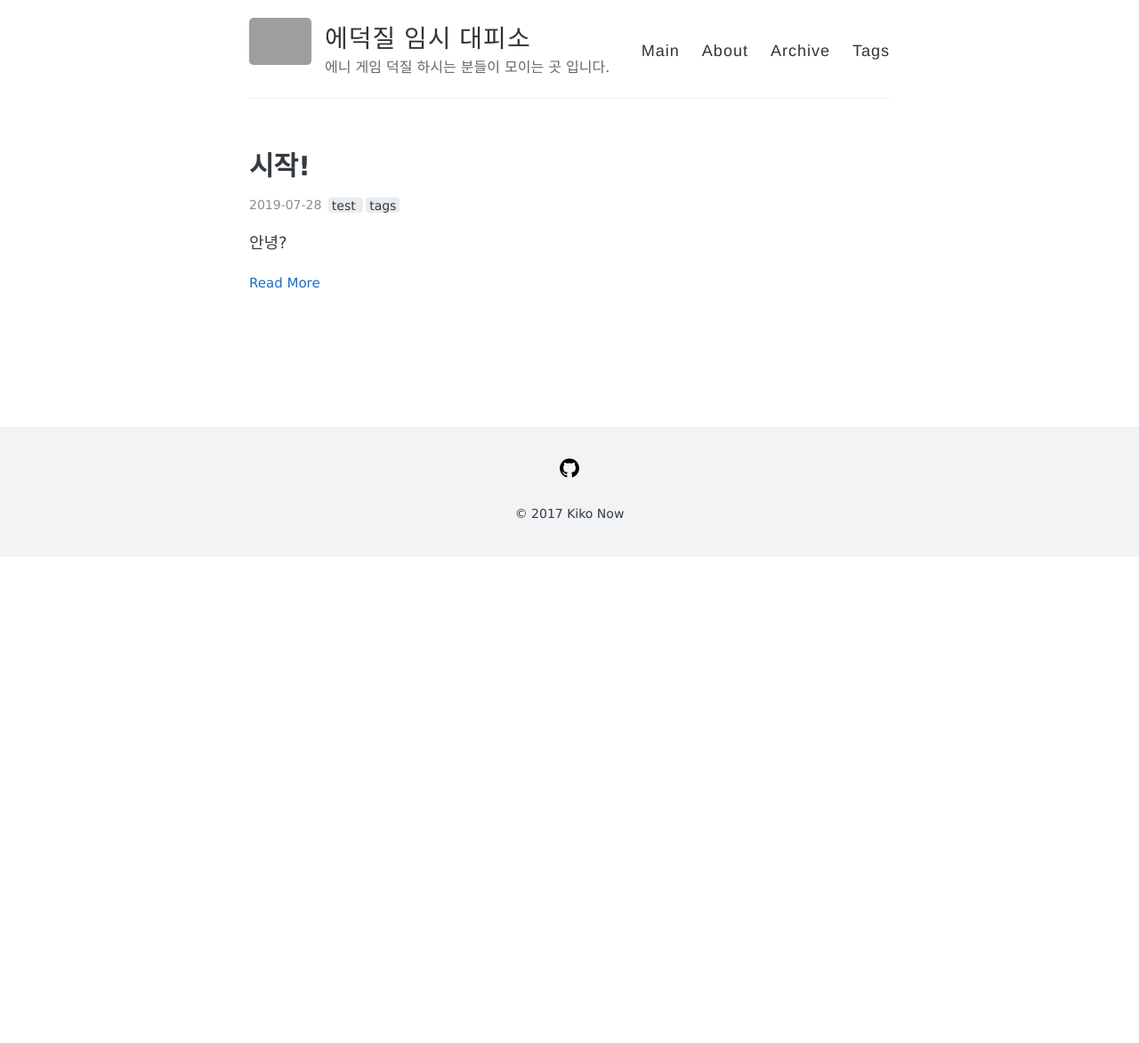
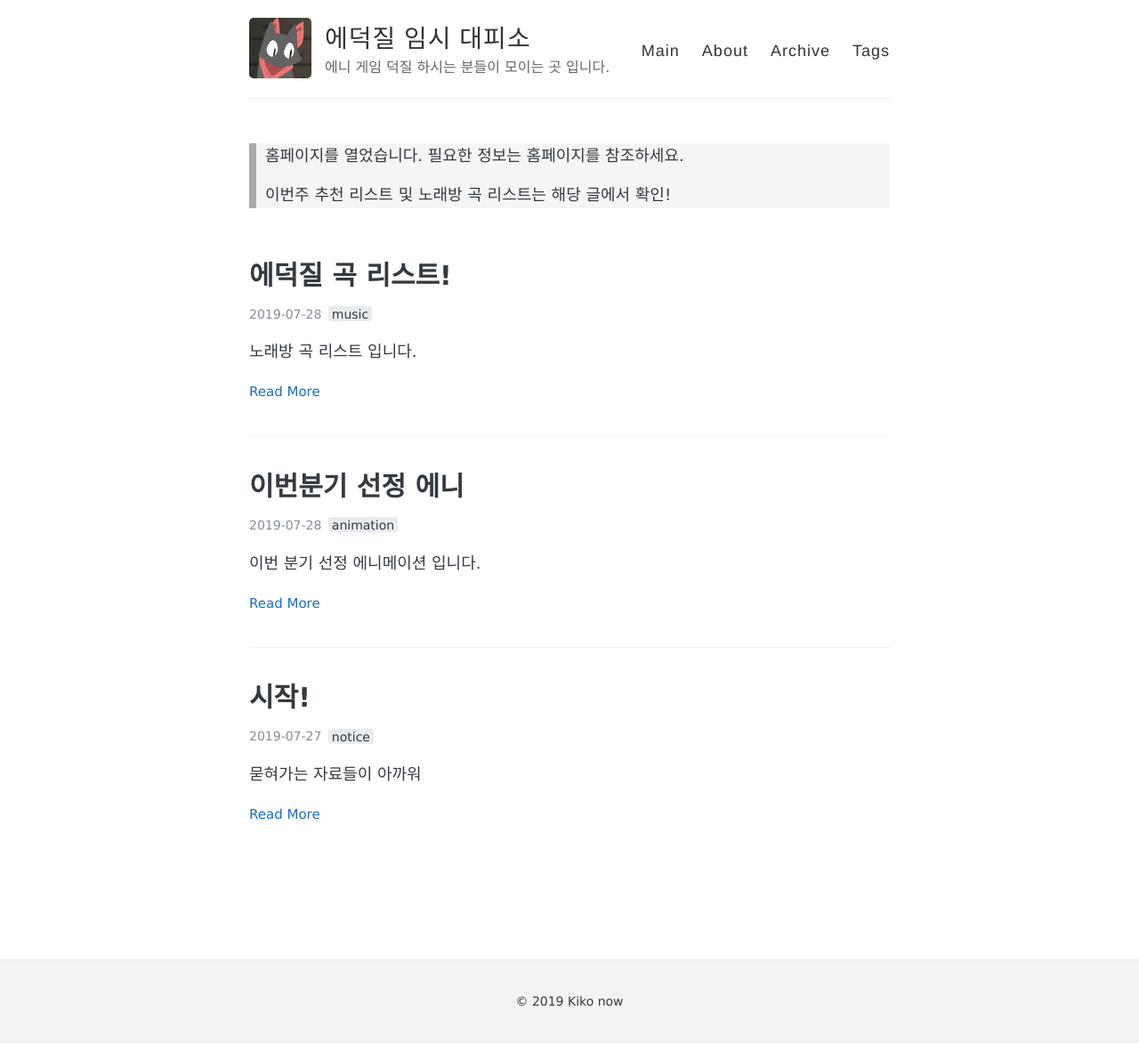
Before and after one commit to neko-agdg/neko-agdg.github.io, a Jekyll site: the page built from index.html, in a window 1280 px wide. Shown: the whole page at 89% size. Built offline with Jekyll 4.4.1, drawn with Linux system fonts in a browser that asks for light colours; the list of posts is cut into pages by our own code; before the commit the page ends 900 px from its top, so only the background shows below that; grey boxes are pictures that could not be loaded.

Commit message:
update contents

```diff
--- a/_config.yml
+++ b/_config.yml
@@ -13,7 +13,7 @@ description: 에니 게임 덕질 하시는 분들이 모이는 곳 입니다.
 #
 
 # URL of your avatar or profile pic (you could use your GitHub profile pic)
-avatar: https://raw.githubusercontent.com/TurboCE/agdg.github.io/master/images/avatar.png
+avatar: https://raw.githubusercontent.com/neko-agdg/neko-agdg.github.io/master/images/avatar.png
 
 
 # Tabs in header. There are 'Blog', 'About', 'Archive', 'Tags'
@@ -39,7 +39,7 @@ footer-links:
   email:
   facebook:
   flickr:
-  github: TurboCE/agdg.github.io
+  github:
   googleplus: # anything in your profile username that comes after plus.google.com/
   instagram:
   linkedin:
@@ -51,7 +51,7 @@ footer-links:
   youtube: # channel/<your_long_string> or user/<user-name>
 
 # Text under the icons in footer
-footer-text: © 2017 Kiko Now
+footer-text: © 2019 Kiko now
 
 # Enter your Disqus shortname (not your username) to enable commenting on posts
 # You can find your shortname on the Settings page of your Disqus account
--- a/_includes/footer.html
+++ b/_includes/footer.html
@@ -1,5 +1,4 @@
 {% include svg-icons.html %}
-
 {% if site.footer-text %}
 <p>{{ site.footer-text }}</p>
 {% endif %}
--- /dev/null
+++ b/_includes/notice.html
@@ -0,0 +1,14 @@
+<style>
+#site-notice{background-color:#F5F5F5; border-left:8px solid #AAAAAA; border-right:0px solid #333333;}
+</style>
+
+<div class="wrapper-masthead">
+  <div class="container">
+      <div class="container" id="site-notice">
+	      <p>
+		<p>홈페이지를 열었습니다. 필요한 정보는 홈페이지를 참조하세요.</p>
+		<p>이번주 추천 리스트 및 노래방 곡 리스트는 해당 글에서 확인!</p>
+	      </p>
+      </div>
+  </div>
+</div>
--- a/_layouts/default.html
+++ b/_layouts/default.html
@@ -3,7 +3,7 @@
   {% include head.html %}
   <body>
     {% include nav.html %}
-
+    {% include notice.html %}
     <div id="main" role="main" class="container">
       {{ content }}
     </div>
--- /dev/null
+++ b/_posts/2019-07-27-first.md
@@ -0,0 +1,16 @@
+---
+layout: post
+title: 시작!
+tags:
+  - notice
+---
+
+
+
+묻혀가는 자료들이 아까워
+
+홈페이지를 개설하였습니다.
+
+간단하게 만든다고 github을 이용했는데, 디자인은 추후 고민하고자 ...
+
+욕심 있으신분, 재능기부 받습니다!
--- /dev/null
+++ b/_posts/2019-07-28-ani.md
@@ -0,0 +1,28 @@
+---
+layout: post
+title: 이번분기 선정 에니
+tags:
+  - animation
+---
+
+이번 분기 선정 에니메이션 입니다.
+
+
+ -- 전 몇개 하차 했어요 by 방짱
+
+
+
+|:---:|:---:|:---:|:---:|
+|요일|제목|링크|의견|
+|月|흔해빠진 직업으로 세계최강 |[link](https://www.youtube.com/watch?v=IPeVWN4ldZ0)| o |
+|月|귀여운 변태라도 좋아해주실 수 있나요 |[link](https://www.youtube.com/watch?v=R9PuQBpubh4)| - |
+|水|덤벨 몇 킬로까지 들 수 있어 |[link](https://www.youtube.com/watch?v=YKidwwizejk)| |
+|木|마왕님, 리트라이!|[]() ||
+|木|우리 딸을 위해서라면 나는 마왕도 쓰러뜨릴 수 있을지 몰라|[link](https://www.youtube.com/watch?v=jzbHudt7Xm4) | !! |
+|金|어떤 과학의 일방통행|[link](https://www.youtube.com/watch?v=533WDCgOZeM) | o |
+|土|일반 공격이 전체 공격에 2회 공격인 엄마는 좋아하세요|[link](https://www.youtube.com/watch?v=ndDZWHYc8xg) | - |
+|土|거친 계절의 처녀들이여| [link](https://www.youtube.com/watch?v=ibXA2mCTpDQ) | - |
+|土|Fruits Basket (2019)| [link](https://www.youtube.com/watch?v=WiVSjCpdOV4)| |
+
+
+자유롭게 의견 주세요!! (추가/삭제/평)
--- a/_posts/2019-07-28-first.md
+++ /dev/null
@@ -1,9 +0,0 @@
----
-layout: post
-title: 시작!
-tags:
-  - test
-  - tags
----
-
-안녕?
--- /dev/null
+++ b/_posts/2019-07-28-music.md
@@ -0,0 +1,16 @@
+---
+layout: post
+title: 에덕질 곡 리스트!
+tags:
+  - music
+---
+
+노래방 곡 리스트 입니다.
+
+
+Google docs  : [여기](https://docs.google.com/spreadsheets/d/1reFakewmDP50o8gxc3KHBjZrwMZNBucBIR6b_0f3KmY/edit?usp=sharing)
+
+Youtube link : [여기](https://www.youtube.com/playlist?list=PLva55cnohRkm6QocPjorq_w2ZWVBasDhF)
+
+
+여기서 보시고 추가하거나 참고/플레이 해주세요!
```
